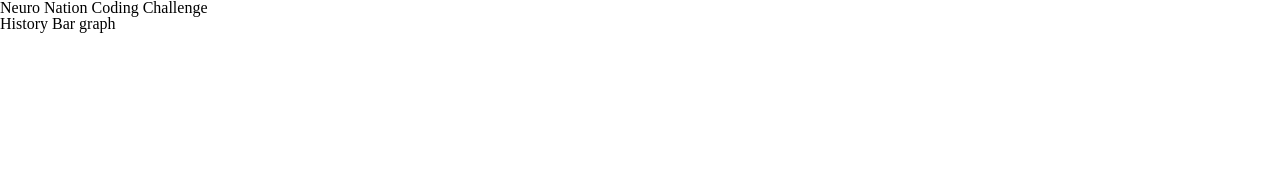
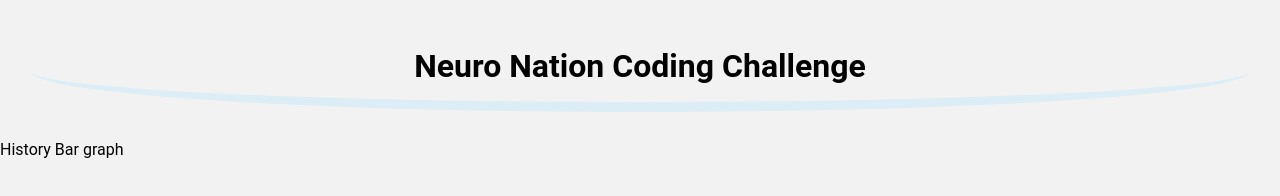
Before and after one commit to AlaeddineMessadi/graph-history-component, a React app: page / in a window 1280 px wide. Built offline with nearby package versions, Linux system fonts and the light colour scheme.

Commit message:
Add header componenet

```diff
--- /dev/null
+++ b/src/components/Header/Header.js
@@ -0,0 +1,12 @@
+import React from "react";
+
+import styles from './Header.module.scss';
+const Header = () => {
+  return (
+    <header className={styles.header}>
+      <h1>Neuro Nation Coding Challenge</h1>
+    </header>
+  );
+};
+
+export default Header;
--- /dev/null
+++ b/src/components/Header/Header.module.scss
@@ -0,0 +1,11 @@
+.header {
+    h1 {
+        font-size: 2rem;
+        font-weight: 600;
+        padding: 20px;
+        margin:30px;
+        text-align: center;
+        border-bottom: 10px solid #DDEDF5;
+        border-radius: 50%;
+    }
+}
--- a/src/containers/App/App.js
+++ b/src/containers/App/App.js
@@ -1,16 +1,13 @@
-import React, { Component } from 'react';
-import './App.module.scss';
+import React, { Component } from "react";
+import Header from "../../components/Header/Header";
+import "./App.module.scss";
 
 class App extends Component {
   render() {
     return (
       <div className="App">
-        <header>
-          <h1>Neuro Nation Coding Challenge</h1>
-        </header>
-        <main>
-          History Bar graph
-        </main>
+        <Header />
+        <main>History Bar graph</main>
       </div>
     );
   }
--- a/src/index.js
+++ b/src/index.js
@@ -1,6 +1,6 @@
 import React from 'react';
 import ReactDOM from 'react-dom';
-import './index.css';
+import './index.module.scss';
 import App from './containers/App/App';
 import * as serviceWorker from './serviceWorker';
 
--- a/src/index.css
+++ b/src/index.module.scss
@@ -46,3 +46,11 @@ table {
 	border-collapse: collapse;
 	border-spacing: 0;
 }
+
+/*  Import Font */
+@import url('https://fonts.googleapis.com/css?family=Open+Sans');
+
+body {
+	font-family: "Roboto",sans-serif;
+	background-color:#F2F2F2;
+}
```
